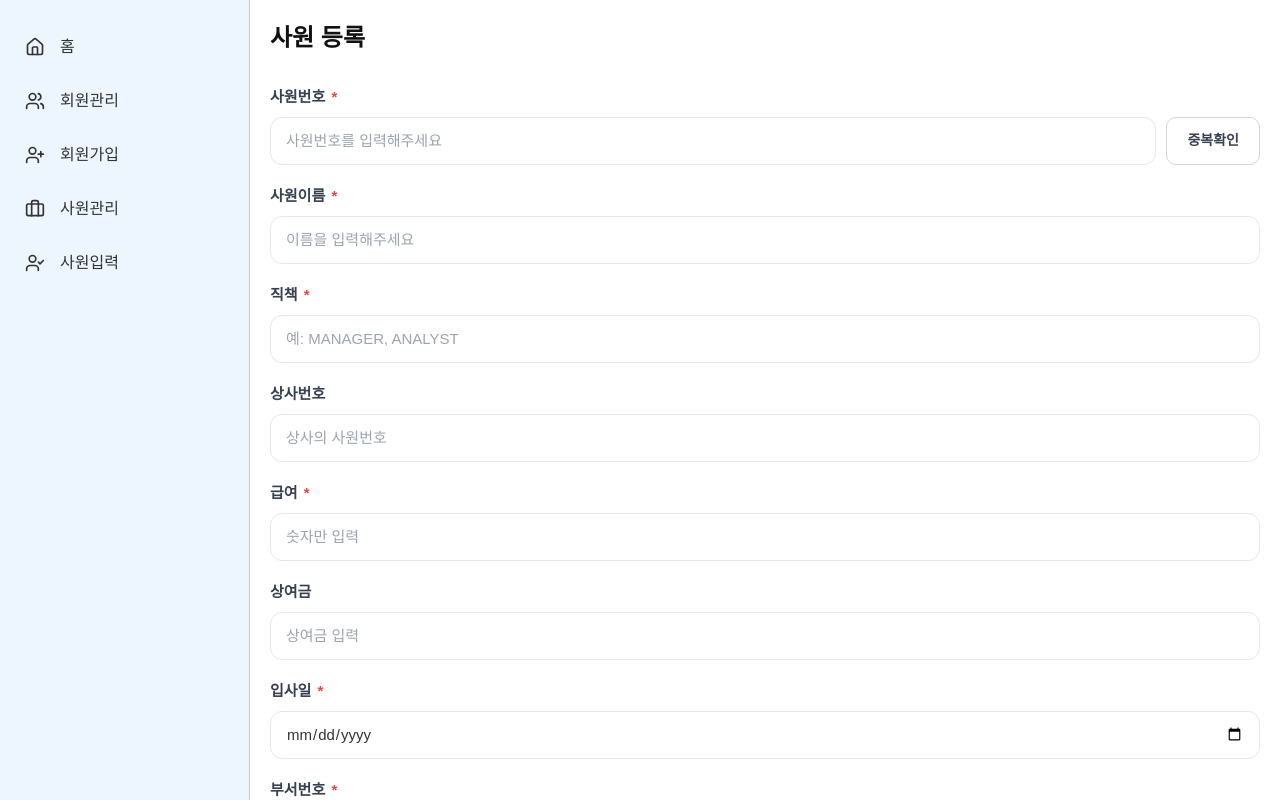
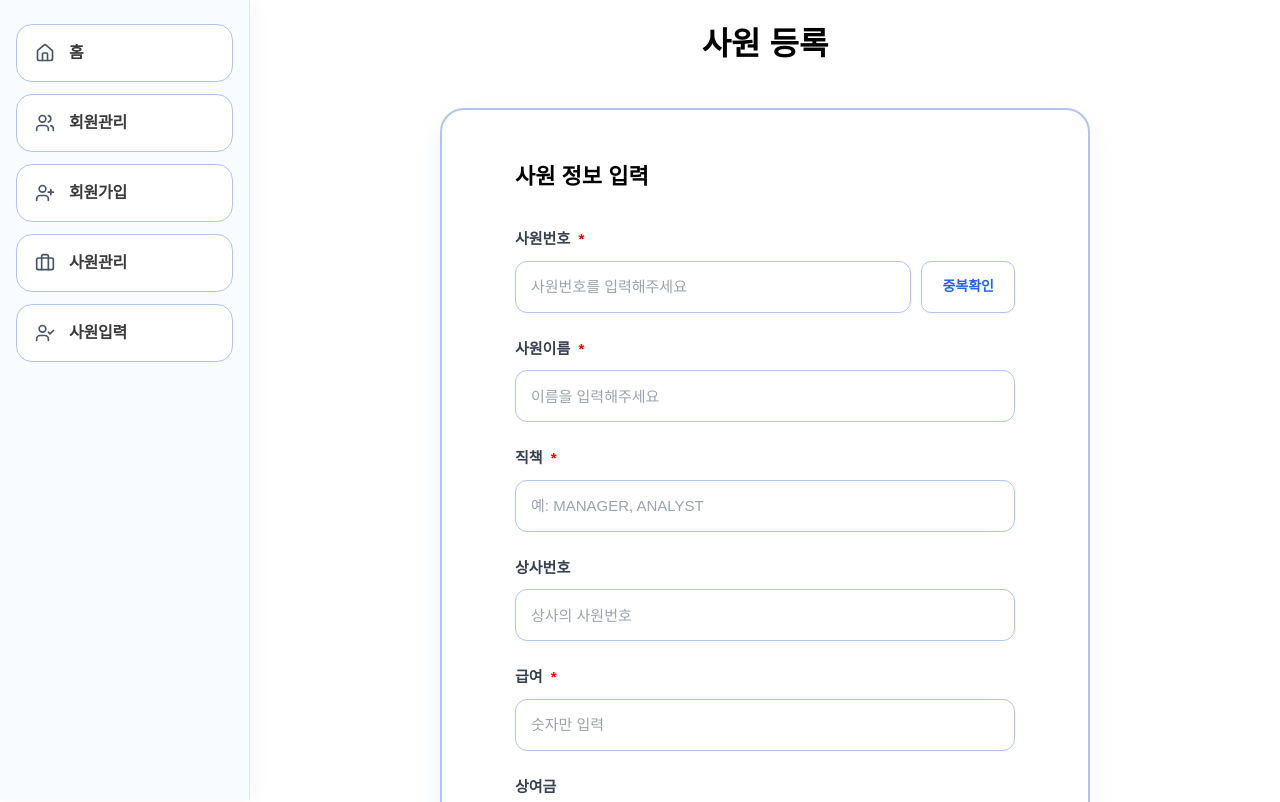
Before and after one commit to jinki238/next-member, a Next.js app: page /emp/register in a window 1280 px wide. Shown: the top 802 px of the page. Built offline with nearby package versions, Linux system fonts and the light colour scheme.

Commit message:
최종안

```diff
--- a/src/components/emp/RegisterForm.module.css
+++ b/src/components/emp/RegisterForm.module.css
@@ -1,118 +1,180 @@
-/* 1. 전체 카드 스타일 */
+/* =========================
+   전체 카드 스타일
+========================= */
 .fullContainer {
     width: 100%;
-    min-height: 100vh; /* 화면 높이를 꽉 채우고 싶을 때 */
-    background-color: #ffffff;
-    padding: 40px; /* 양옆 여백은 적절히 조절 */
+    min-height: 100vh;
+    background-color: #f8fafc;
+    padding: 40px;
+    box-sizing: border-box;
+
+    display: flex;
+    flex-direction: column;
+    justify-content: center;   /* 세로 가운데 */
+    align-items: center;       /* 가로 가운데 */
 }
 
+/* =========================
+   제목
+========================= */
 .formTitle {
-    font-size: 24px;
+    font-size: 32px;
     font-weight: 800;
-    margin-bottom: 30px;
-    color: #111;
+    margin-bottom: 40px;
+    color: #000000;
+    text-align: center;
 }
 
+/* =========================
+   메인 카드 박스
+========================= */
 .formBody {
+    width: 650px;
+    background: #ffffff;
+    border: 2px solid #b1c4eb;
+    border-radius: 24px;
+    padding: 50px;
     display: flex;
     flex-direction: column;
-    gap: 20px; /* 각 입력 세트 사이 간격 */
+    gap: 25px;
+    box-sizing: border-box;
+    box-shadow: 0 10px 25px rgba(177, 196, 235, 0.2);
+
+    margin: 0 auto;   /* 전체 박스 가운데 */
 }
 
-/* 2. 입력 세트 레이아웃 */
+/* 회원 정보 입력 제목 */
+.sectionTitle {
+    width: 100%;
+    max-width: 500px;     /* 입력칸 시작점과 맞춤 */
+    margin: 0 auto 10px auto;
+    font-size: 22px;
+    font-weight: 800;
+    color: #000000;
+    text-align: left;
+}
+
+
+/* =========================
+   입력 세트
+========================= */
 .inputGroup {
+    width: 100%;
     display: flex;
     flex-direction: column;
-    gap: 8px; /* 라벨과 입력창 사이 간격 */
+    gap: 10px;
+    align-items: center;
 }
 
-/* 3. 라벨 및 필수 표시(*) 스타일 */
+/* =========================
+   라벨
+========================= */
 .label {
+    width: 500px;
     font-size: 15px;
-    font-weight: 600;
+    font-weight: 700;
     color: #374151;
+    text-align: left;
 }
 
 .required {
-    color: #ef4444; /* 빨간색 필수 표시 */
-    margin-left: 2px;
+    color: #ff0000;
+    margin-left: 4px;
 }
 
-/* 4. 메인 입력창 스타일 */
+/* =========================
+   입력창
+========================= */
 .mainInput {
-    width: 100%;
+    width: 500px;
+    height: 52px;
     padding: 12px 15px;
-    border: 1.5px solid #e5e7eb; /* 연한 회색 테두리 */
-    border-radius: 12px; /* 둥근 입력창 */
+    border: 1.5px solid #b1c4eb;
+    border-radius: 12px;
     font-size: 15px;
     color: #333;
-    outline: none; /* 포커스 시 기본 테두리 제거 */
-    transition: border-color 0.2s;
+    outline: none;
+    box-sizing: border-box;
+
+    display: block;
+    margin: 0 auto;
 }
 
 .mainInput::placeholder {
-    color: #9ca3af; /* 플레이스홀더 색상 */
+    color: #9ca3af;
 }
 
-/* 입력창 포커스 시 파란색 테두리 효과 */
 .mainInput:focus {
     border-color: #3b82f6;
+    box-shadow: 0 0 0 3px rgba(59,130,246,0.1);
 }
 
-/* 주소 상세 입력창 여백 (기본 주소창 바로 아래 배치 시) */
+/* 주소 상세 */
 .addressDetail {
-    margin-top: 5px;
+    margin-top: 8px;
 }
 
-/* 5. 입력창 + 서브 버튼 레이아웃 */
+/* =========================
+   입력창 + 버튼
+========================= */
 .inputWithButton {
+    width: 500px;
     display: flex;
-    gap: 10px; /* 입력창과 버튼 사이 간격 */
+    gap: 10px;
+    margin: 0 auto;
 }
 
-/* 입력창이 버튼 공간을 제외하고 꽉 차게 함 */
 .inputWithButton .mainInput {
     flex: 1;
+    width: auto;
+    margin: 0;
 }
 
-/* 6. 서브 버튼 스타일 (중복확인, 주소검색) */
+/* =========================
+   서브 버튼
+========================= */
 .subButton {
+    height: 52px;
     padding: 0 20px;
-    background-color: white;
-    border: 1px solid #d1d5db;
-    color: #374151; /* 진한 회색 글자 */
+    background: white;
+    border: 1px solid #b1c4eb;
+    color: #2563eb;
     border-radius: 10px;
-    font-weight: 600;
+    font-weight: 700;
     font-size: 14px;
     cursor: pointer;
-    transition: background-color 0.2s;
-    white-space: nowrap; /* 글자가 줄바꿈되지 않게 */
+    white-space: nowrap;
 }
 
 .subButton:hover {
-    background-color: #f9fafb;
+    background: #f9fafb;
 }
 
-/* 7. 우측 하단 제출 영역 */
+/* =========================
+   제출 버튼 영역
+========================= */
 .submitArea {
+    width: 100%;
     display: flex;
-    justify-content: flex-end; /* 우측 정렬 */
+    justify-content: center;
     margin-top: 20px;
 }
 
-/* 8. 메인 버튼 스타일 (가입하기) */
+/* =========================
+   가입하기 버튼
+========================= */
 .mainButton {
-    padding: 12px 24px;
-    background-color: #2563eb; /* 선명한 파란색 배경 */
+    width: 500px;
+    height: 54px;
+    background: #2563eb;
     color: white;
     border: none;
     border-radius: 10px;
     font-weight: 700;
     font-size: 16px;
     cursor: pointer;
-    transition: background-color 0.2s;
 }
 
 .mainButton:hover {
-    background-color: #1d4ed8;
+    background: #1d4ed8;
 }
--- a/src/components/emp/RegisterForm.tsx
+++ b/src/components/emp/RegisterForm.tsx
@@ -37,6 +37,7 @@ const RegisterForm = () => {
         <div className={styles.formCard}>
             <h2 className={styles.formTitle}>사원 등록</h2>
             <form onSubmit={onSubmit} className={styles.formBody}>
+                <h3 className={styles.sectionTitle}>사원 정보 입력</h3>
                 {/* 사원번호 & 이름 (2단 구성 예시) */}
                 <div className={styles.inputGroup}>
                     <label className={styles.label}>사원번호 <span className={styles.required}>*</span></label>
--- a/src/components/layout/Navbar.module.css
+++ b/src/components/layout/Navbar.module.css
@@ -1,41 +1,79 @@
 /* Navbar.module.css */
+
 .sidebar {
-  width: 250px;           /* 사이드바 너비 */
-  height: 100vh;          /* 화면 높이 전체 */
-  background-color:
-   /* white; */
-   #edf6ff;
-  position: fixed;        /* 왼쪽 고정 */
+  width: 250px;
+  height: 100vh;
+  background: #f8fbff;
+  position: fixed;
   left: 0;
   top: 0;
   display: flex;
   flex-direction: column;
-  padding-top: 20px;
-  border-right: 1px solid #ccc;
+  padding: 24px 16px;
+  border-right: 1px solid #dbe7f5;
+  box-shadow: 4px 0 18px rgba(21, 31, 54, 0.04);
 }
 
+/* 메뉴 한칸씩 카드처럼 */
 .navItem {
   display: flex;
   align-items: center;
-  padding: 15px 25px;
-  text-decoration: none;  /* 밑줄 제거 */
-  color: #333;            /* 글자색 */
-  gap: 15px;              /* 아이콘과 글자 사이 간격 */
-  transition: background 0.2s;
+  gap: 14px;
+
+  padding: 16px 18px;
+  margin-bottom: 12px;
+
+  background: #ffffff;
+  border: 1.5px solid #b1c4eb;
+  border-radius: 16px;
+
+  text-decoration: none;
+  color: #000000c5;
+  font-size: 16px;
+  font-weight: 700;
+
+  box-shadow: 0 6px 14px rgba(25, 79, 204, 0);
+  transition: all 0.22s ease;
 }
 
-.navItem:hover {
-  background-color: #2563eb; /* 마우스 올렸을 때 색상 */
-  color: white;             /* 글자색 변경 */
-}
-
+/* 아이콘 */
 .icon {
   display: flex;
   align-items: center;
   justify-content: center;
+  font-size: 19px;
+  color: #475569;
+  transition: all 0.22s ease;
 }
 
+/* 글자 */
 .text {
   font-size: 16px;
-  font-weight: 500;
+  font-weight: 700;
+  letter-spacing: -0.2px;
 }
+
+/* 호버 */
+.navItem:hover {
+  background: linear-gradient(90deg, #2563eb 0%, #3b82f6 100%);
+  border-color: #2563eb;
+  color: #ffffff;
+  transform: translateX(4px);
+  box-shadow: 0 10px 22px rgba(37, 99, 235, 0.22);
+}
+
+.navItem:hover .icon {
+  color: #ffffff;
+}
+
+/* 현재 페이지 */
+.navItem.active {
+  background: #eaf2ff;
+  border: 1.5px solid #bfd7ff;
+  color: #2563eb;
+  box-shadow: 0 8px 18px rgba(37, 99, 235, 0.08);
+}
+
+.navItem.active .icon {
+  color: #2563eb;
+}
--- a/src/components/member/Member.module.css
+++ b/src/components/member/Member.module.css
@@ -38,14 +38,14 @@
     top: 50%;
     transform: translateY(-50%);
     font-size: 14px;
-    color: #9ca3af;
+    color: #747c8a;
 }
 
 .searchInput {
     width: 100%;
     height: 52px;
     padding: 0 16px 0 42px;
-    border: 1px solid #e5e7eb;
+    border: 1px solid #4278e4;
     border-radius: 14px;
     font-size: 15px;
     outline: none;
@@ -88,10 +88,7 @@
     color: #4b5563;
 }
 
-.headerMemberInfo {
-    text-align: center;
-}
-
+.headerMemberInfo,
 .headerAction {
     text-align: center;
 }
@@ -105,7 +102,7 @@
     grid-template-columns: 1fr 1fr;
     align-items: center;
     padding: 24px 28px;
-    border-bottom: 1px solid #f3f4f6;
+    border-bottom: 1px solid #c4d6fa;
 }
 
 /* =========================
@@ -161,7 +158,6 @@
     font-size: 14px;
     font-weight: 700;
     cursor: pointer;
-    transition: 0.2s;
 }
 
 .btnDetail:hover {
@@ -177,7 +173,6 @@
     font-size: 14px;
     font-weight: 700;
     cursor: pointer;
-    transition: 0.2s;
 }
 
 .btnDelete:hover {
@@ -213,7 +208,6 @@
     border-radius: 8px;
     background: white;
     cursor: pointer;
-    transition: 0.2s;
 }
 
 .paginationBtn:hover {
@@ -240,16 +234,25 @@
 ========================= */
 
 .detailContainer {
-    padding: 32px;
+    width: 100%;
+    min-height: 100vh;
+    background-color: #f8fafc;
+    padding: 60px 20px;
+    display: flex;
+    justify-content: center;
+    align-items: center;
+    box-sizing: border-box;
 }
 
 .detailCard {
-    background: white;
-    border: 1px solid #e5e7eb;
+    width: 100%;
+    max-width: 900px;
+    background: #ffffff;
+    border: 2px solid #b1c4eb;
     border-radius: 24px;
-    padding: 40px;
-    max-width: 1000px;
-    box-shadow: 0 1px 3px rgba(0,0,0,0.04);
+    padding: 50px;
+    box-shadow: 0 10px 25px rgba(177, 196, 235, 0.2);
+    box-sizing: border-box;
 }
 
 .detailProfile {
@@ -260,25 +263,26 @@
 }
 
 .detailAvatar {
-    width: 80px;
-    height: 80px;
+    width: 84px;
+    height: 84px;
     border-radius: 9999px;
-    background: #f9fafb;
-    border: 1px solid #e5e7eb;
+    background: #f8fafc;
+    border: 2px solid #b1c4eb;
     display: flex;
     align-items: center;
     justify-content: center;
 }
 
 .detailName {
-    font-size: 28px;
-    font-weight: 700;
+    font-size: 30px;
+    font-weight: 800;
+    color: #111827;
     margin-bottom: 6px;
 }
 
 .detailSubText {
-    color: #9ca3af;
     font-size: 14px;
+    color: #6b7280;
 }
 
 .detailInfoGroup {
@@ -290,40 +294,43 @@
 .detailItem {
     display: flex;
     flex-direction: column;
-    gap: 8px;
+    gap: 10px;
 }
 
 .detailLabel {
-    font-size: 14px;
-    color: #9ca3af;
-    font-weight: 600;
+    font-size: 15px;
+    font-weight: 700;
+    color: #111827;
 }
 
 .detailValue {
-    border: 1px solid #e5e7eb;
-    background: #f9fafb;
-    border-radius: 14px;
-    padding: 16px 20px;
-    font-size: 16px;
+    min-height: 54px;
+    padding: 16px 18px;
+    border: 1.5px solid #b1c4eb;
+    border-radius: 12px;
+    background: #ffffff;
+    font-size: 15px;
+    display: flex;
+    align-items: center;
 }
 
 .detailBtnArea {
+    margin-top: 40px;
     display: flex;
-    justify-content: flex-end;
-    gap: 12px;
-    margin-top: 40px;
+    justify-content: center;
+    gap: 14px;
 }
 
 .detailPrimaryBtn {
+    min-width: 140px;
+    height: 52px;
     border: none;
+    border-radius: 12px;
     background: #2563eb;
     color: white;
-    padding: 14px 24px;
-    border-radius: 14px;
     font-size: 15px;
-    font-weight: 600;
+    font-weight: 700;
     cursor: pointer;
-    transition: 0.2s;
 }
 
 .detailPrimaryBtn:hover {
@@ -331,18 +338,19 @@
 }
 
 .detailSecondaryBtn {
-    border: 1px solid #d1d5db;
+    min-width: 140px;
+    height: 52px;
+    border: 1.5px solid #b1c4eb;
+    border-radius: 12px;
     background: white;
-    padding: 14px 24px;
-    border-radius: 14px;
+    color: #2563eb;
     font-size: 15px;
-    font-weight: 600;
+    font-weight: 700;
     cursor: pointer;
-    transition: 0.2s;
 }
 
 .detailSecondaryBtn:hover {
-    background: #f3f4f6;
+    background: #f1f5ff;
 }
 
 /* =========================
@@ -351,30 +359,27 @@
 
 .detailInput {
     width: 100%;
-    border: 1px solid #e5e7eb;
-    background: #f9fafb;
-    border-radius: 14px;
-    padding: 16px 20px;
-    font-size: 16px;
-    transition: 0.2s;
+    border: 1.5px solid #b1c4eb;
+    background: white;
+    border-radius: 12px;
+    padding: 16px 18px;
+    font-size: 15px;
     outline: none;
 }
 
 .detailInput:focus {
     border-color: #2563eb;
-    background: white;
-    box-shadow: 0 0 0 3px rgba(37, 99, 235, 0.08);
+    box-shadow: 0 0 0 3px rgba(37,99,235,0.1);
 }
 
 .detailInputDisabled {
     width: 100%;
-    border: 1px solid #e5e7eb;
+    border: 1.5px solid #d1d5db;
     background: #f3f4f6;
-    border-radius: 14px;
-    padding: 16px 20px;
-    font-size: 16px;
+    border-radius: 12px;
+    padding: 16px 18px;
+    font-size: 15px;
     color: #6b7280;
-    outline: none;
 }
 
 .detailError {
@@ -382,5 +387,5 @@
     text-align: center;
     color: #ef4444;
     font-size: 14px;
-    font-weight: 500;
+    font-weight: 600;
 }
--- a/src/components/member/RegisterForm.module.css
+++ b/src/components/member/RegisterForm.module.css
@@ -1,114 +1,160 @@
-/* 1. 전체 카드 스타일 */
+/* 1. 전체 컨테이너 */
 .fullContainer {
     width: 100%;
-    min-height: 100vh; /* 화면 높이를 꽉 채우고 싶을 때 */
-    background-color: #ffffff;
-    padding: 40px; /* 양옆 여백은 적절히 조절 */
+    min-height: 100vh;
+    background-color: #f8fafc;
+    padding: 60px 20px;
+    display: flex;
+    flex-direction: column;
+    align-items: center;
+    justify-content: center;
+    box-sizing: border-box;
 }
 
+/* 2. 제목 */
 .formTitle {
-    font-size: 24px;
+    font-size: 32px;
     font-weight: 800;
-    margin-bottom: 30px;
-    color: #111;
+    margin-bottom: 40px;
+    color: #000000;
+    text-align: center;
 }
 
+/* 3. 메인 박스 */
 .formBody {
+    width: 100%;
+    max-width: 650px;
+    background-color: #ffffff;
+    border: 2px solid #b1c4eb;
+    border-radius: 24px;
+    padding: 50px;
     display: flex;
     flex-direction: column;
-    gap: 20px; /* 각 입력 세트 사이 간격 */
+    gap: 25px;
+    box-shadow: 0 10px 25px rgba(177, 196, 235, 0.2);
+    box-sizing: border-box;
+    margin: 0 auto;
 }
 
-/* 2. 입력 세트 레이아웃 */
+/* 회원 정보 입력 제목 */
+.sectionTitle {
+    width: 100%;
+    max-width: 500px;     /* 입력칸 시작점과 맞춤 */
+    margin: 0 auto 10px auto;
+    font-size: 22px;
+    font-weight: 800;
+    color: #000000;
+    text-align: left;
+}
+
+/* 4. 입력 세트 */
 .inputGroup {
     display: flex;
     flex-direction: column;
-    gap: 8px; /* 라벨과 입력창 사이 간격 */
+    gap: 10px;
+    align-items: center;
+    width: 100%;
 }
 
-/* 3. 라벨 및 필수 표시(*) 스타일 */
+/* 라벨 */
 .label {
+    width: 100%;
+    max-width: 500px;   /* 입력칸과 라벨 위치 맞춤 */
+    margin: 0 auto;
     font-size: 15px;
-    font-weight: 600;
-    color: #374151;
+    font-weight: 700;
+    color: #000000;
+    display: flex;
+    align-items: center;
 }
 
 .required {
-    color: #ef4444; /* 빨간색 필수 표시 */
-    margin-left: 2px;
+    color: #ff0000;
+    margin-left: 4px;
 }
 
-/* 4. 메인 입력창 스타일 */
+/* 입력창 */
 .mainInput {
     width: 100%;
-    padding: 12px 15px;
-    border: 1.5px solid #e5e7eb; /* 연한 회색 테두리 */
-    border-radius: 12px; /* 둥근 입력창 */
+    max-width: 500px;
+    height: 52px;       /* 높이 통일 */
+    padding: 14px 18px;
+    border: 1.5px solid #b1c4eb;
+    border-radius: 12px;
     font-size: 15px;
-    color: #333;
-    outline: none; /* 포커스 시 기본 테두리 제거 */
-    transition: border-color 0.2s;
+    color: #000000;
+    outline: none;
+    transition: all 0.2s ease;
+    box-sizing: border-box;
 }
 
 .mainInput::placeholder {
-    color: #9ca3af; /* 플레이스홀더 색상 */
+    color: #94a3b8;
 }
 
-/* 입력창 포커스 시 파란색 테두리 효과 */
 .mainInput:focus {
-    border-color: #3b82f6;
+    border-color: #2563eb;
+    box-shadow: 0 0 0 3px rgba(37, 99, 235, 0.1);
 }
 
-/* 주소 상세 입력창 여백 (기본 주소창 바로 아래 배치 시) */
 .addressDetail {
-    margin-top: 5px;
+    margin-top: 8px;
 }
 
-/* 5. 입력창 + 서브 버튼 레이아웃 */
+/* 입력창 + 버튼 */
 .inputWithButton {
     display: flex;
-    gap: 10px; /* 입력창과 버튼 사이 간격 */
+    gap: 12px;
+    justify-content: center;
+    align-items: stretch;
+    width: 100%;
+    max-width: 500px;   /* 입력칸 그룹 전체 폭 맞춤 */
+    margin: 0 auto;
 }
 
-/* 입력창이 버튼 공간을 제외하고 꽉 차게 함 */
 .inputWithButton .mainInput {
     flex: 1;
+    max-width: none;
 }
 
-/* 6. 서브 버튼 스타일 (중복확인, 주소검색) */
+/* 서브 버튼 */
 .subButton {
-    padding: 0 20px;
-    background-color: white;
-    border: 1px solid #d1d5db;
-    color: #374151; /* 진한 회색 글자 */
-    border-radius: 10px;
-    font-weight: 600;
+    height: 52px;       /* 입력창 높이와 맞춤 */
+    padding: 0 24px;
+    background-color: #ffffff;
+    border: 1.5px solid #b1c4eb;
+    color: #2563eb;
+    border-radius: 12px;
+    font-weight: 700;
     font-size: 14px;
     cursor: pointer;
-    transition: background-color 0.2s;
-    white-space: nowrap; /* 글자가 줄바꿈되지 않게 */
+    transition: all 0.2s ease;
+    white-space: nowrap;
 }
 
 .subButton:hover {
-    background-color: #f9fafb;
+    background-color: #f1f5ff;
+    border-color: #2563eb;
 }
 
-/* 7. 우측 하단 제출 영역 */
+/* 제출 버튼 */
 .submitArea {
+    margin-top: 15px;
     display: flex;
-    justify-content: flex-end; /* 우측 정렬 */
-    margin-top: 20px;
+    justify-content: center;
 }
 
-/* 8. 메인 버튼 스타일 (가입하기) */
 .mainButton {
-    padding: 12px 24px;
-    background-color: #2563eb; /* 선명한 파란색 배경 */
-    color: white;
+    width: 100%;
+    max-width: 500px;
+    height: 54px;
+    padding: 16px;
+    background-color: #2563eb;
+    color: #ffffff;
     border: none;
-    border-radius: 10px;
+    border-radius: 12px;
     font-weight: 700;
-    font-size: 16px;
+    font-size: 17px;
     cursor: pointer;
     transition: background-color 0.2s;
 }
--- a/src/components/member/RegisterForm.tsx
+++ b/src/components/member/RegisterForm.tsx
@@ -33,6 +33,9 @@ const RegisterForm = () => {
         <div className={styles.formCard}>
             <h2 className={styles.formTitle}>회원가입</h2>
             <form onSubmit={onSubmit} className={styles.formBody}>
+                <h3 className={styles.sectionTitle}>회원 정보 입력</h3>
+
+
                 {/* 아이디 */}
                 <div className={styles.inputGroup}>
                     <label className={styles.label}>아이디 <span className={styles.required}>*</span></label>
```
Also changed, not shown: src/app/page.tsx (+30 -34 lines), src/components/emp/Emp.module.css (+72 -61 lines), 1 other file (tests, documents, lock files or other folders).
